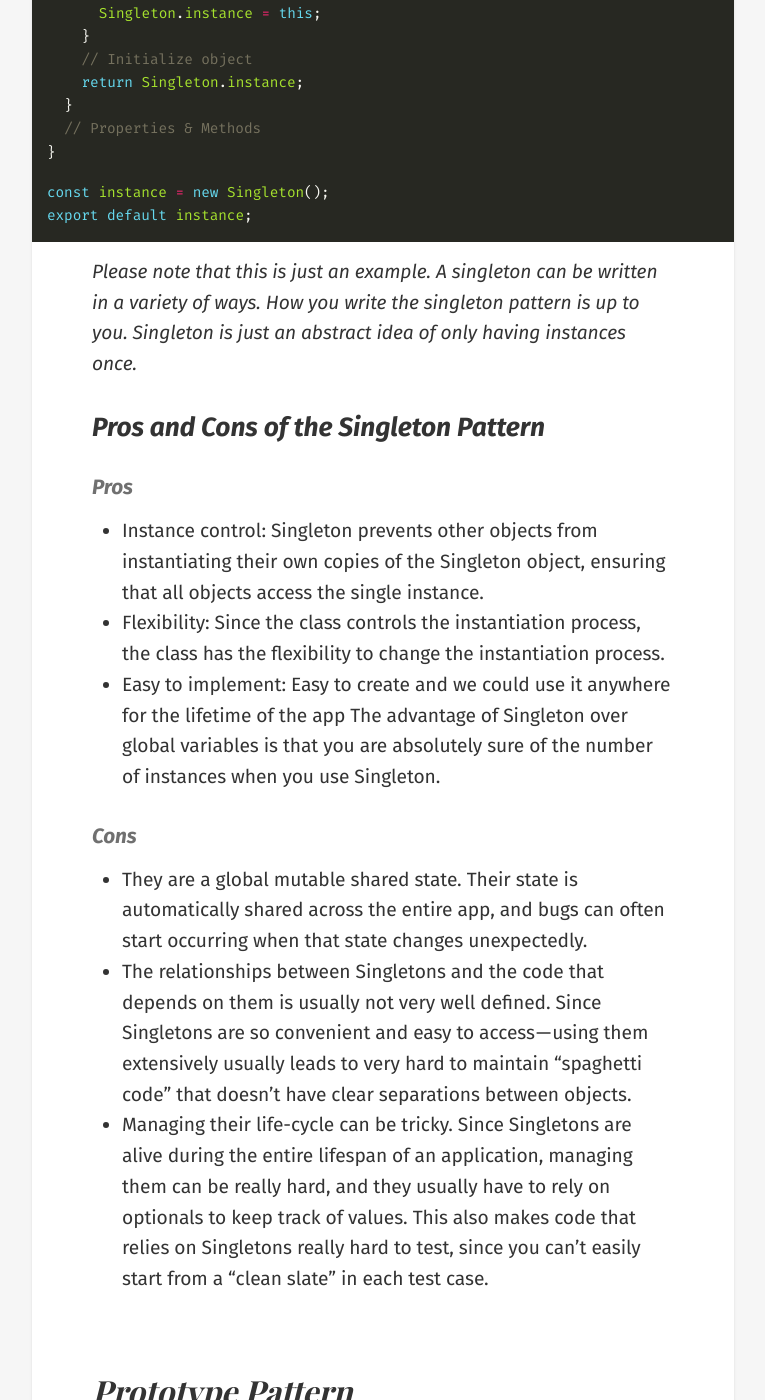
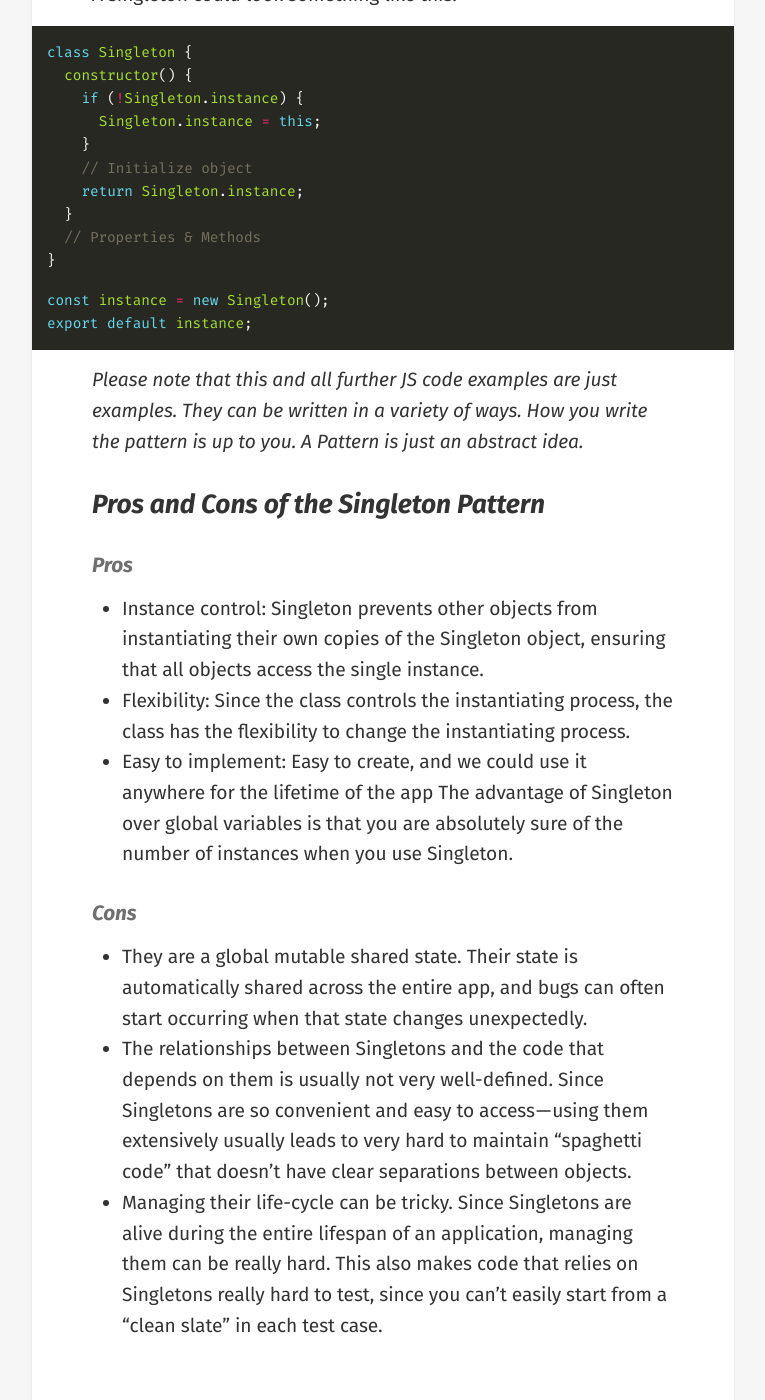
Before and after one commit to ThibaultJanBeyer/blog.thibaultjanbeyer.com-v2, a Jekyll site: the page built from _posts/2019-06-01-quick-guide-js-patterns.md, in a window 1280 px wide and 1400 px high, scrolled down 2630 px. Shown: the whole window, without its empty margins (257-1022 px from the left). Built offline with Jekyll 4.4.1, drawn with Linux system fonts in a browser that asks for light colours; nearby versions of some CDN libraries; some web fonts are replaced; comment, search, counter and statistics services are not loaded; some of the changed text lies outside the part shown.

Commit message:
fix typos

````diff
--- a/_posts/2019-06-01-quick-guide-js-patterns.md
+++ b/_posts/2019-06-01-quick-guide-js-patterns.md
@@ -32,9 +32,11 @@
 9. [Further Reading](#further-reading)
 10. [Final Words](#final-words)
 
+_Please note that all JS code examples are just examples. They can be written in a variety of ways. How you write the pattern is up to you. A Pattern is just an abstract idea._
+
 ## Singleton Pattern
 
-The singleton pattern is the simple concept of restricting the instantiation of a class to one object/instance.
+The singleton pattern is the simple concept of restricting the instantiating of a class to one object/instance.
 
 ### Real Life Example
 
@@ -68,21 +70,21 @@
 export default instance;
 ```
 
-_Please note that this is just an example. A singleton can be written in a variety of ways. How you write the singleton pattern is up to you. Singleton is just an abstract idea of only having instances once._
+_Please note that this and all further JS code examples are just examples. They can be written in a variety of ways. How you write the pattern is up to you. A Pattern is just an abstract idea._
 
 ### Pros and Cons of the Singleton Pattern
 
 #### Pros
 
 - Instance control: Singleton prevents other objects from instantiating their own copies of the Singleton object, ensuring that all objects access the single instance.
-- Flexibility: Since the class controls the instantiation process, the class has the flexibility to change the instantiation process.
-- Easy to implement: Easy to create and we could use it anywhere for the lifetime of the app The advantage of Singleton over global variables is that you are absolutely sure of the number of instances when you use Singleton.
+- Flexibility: Since the class controls the instantiating process, the class has the flexibility to change the instantiating process.
+- Easy to implement: Easy to create, and we could use it anywhere for the lifetime of the app The advantage of Singleton over global variables is that you are absolutely sure of the number of instances when you use Singleton.
 
 #### Cons
 
 - They are a global mutable shared state. Their state is automatically shared across the entire app, and bugs can often start occurring when that state changes unexpectedly.
-- The relationships between Singletons and the code that depends on them is usually not very well defined. Since Singletons are so convenient and easy to access — using them extensively usually leads to very hard to maintain “spaghetti code” that doesn’t have clear separations between objects.
-- Managing their life-cycle can be tricky. Since Singletons are alive during the entire lifespan of an application, managing them can be really hard, and they usually have to rely on optionals to keep track of values. This also makes code that relies on Singletons really hard to test, since you can’t easily start from a “clean slate” in each test case.
+- The relationships between Singletons and the code that depends on them is usually not very well-defined. Since Singletons are so convenient and easy to access — using them extensively usually leads to very hard to maintain “spaghetti code” that doesn’t have clear separations between objects.
+- Managing their life-cycle can be tricky. Since Singletons are alive during the entire lifespan of an application, managing them can be really hard. This also makes code that relies on Singletons really hard to test, since you can’t easily start from a “clean slate” in each test case.
 
 ## Prototype Pattern
 
@@ -158,7 +160,7 @@
 console.log(myClass.privateFunc()); // => TypeError … is not a function
 ```
 
-As you can see, the `private` variable is not exposed while baz is.
+As you can see, the `private` variable is not exposed while `baz` is.
 
 - Revealing Class example:
 
@@ -407,7 +409,7 @@
 - Decouples observers from the initiator.
 - Send data to many other objects in a very efficient manner.
 - You can add and remove observers at anytime.
-- Built in in some languages/frameworks
+- Built in, in some languages/frameworks
 
 #### Cons
 
@@ -491,7 +493,7 @@
 #### Pros
 
 - Publishers are loosely coupled to subscribers, and need not even know of their existence.
-- Scalability: parallel operation, message caching,…
+- Scalability: parallel operation, message caching, …
 
 #### Cons
 
````
Also changed, not shown: other parts of _posts/2019-06-01-quick-guide-js-patterns.md (+5 -5 lines).
